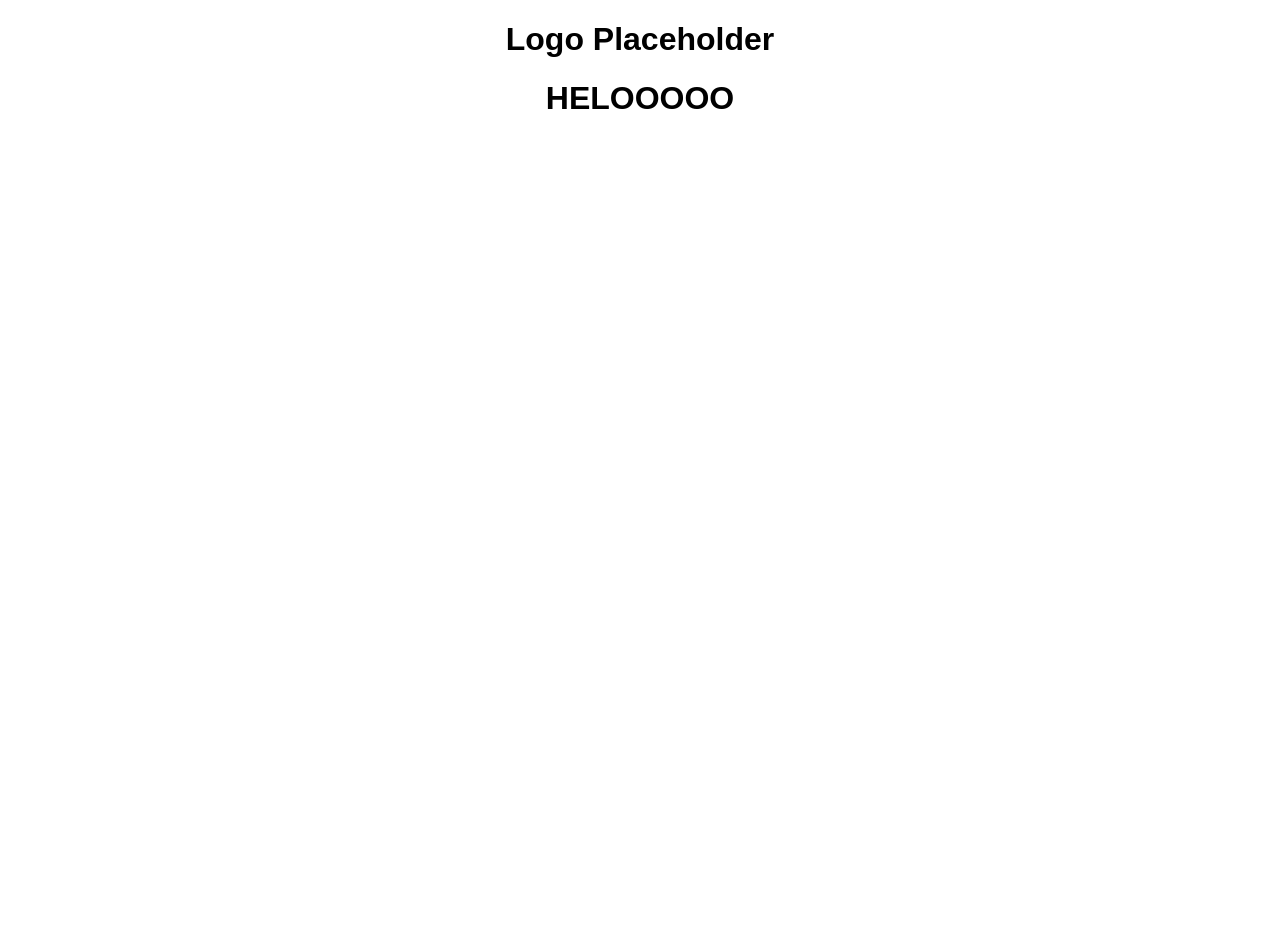
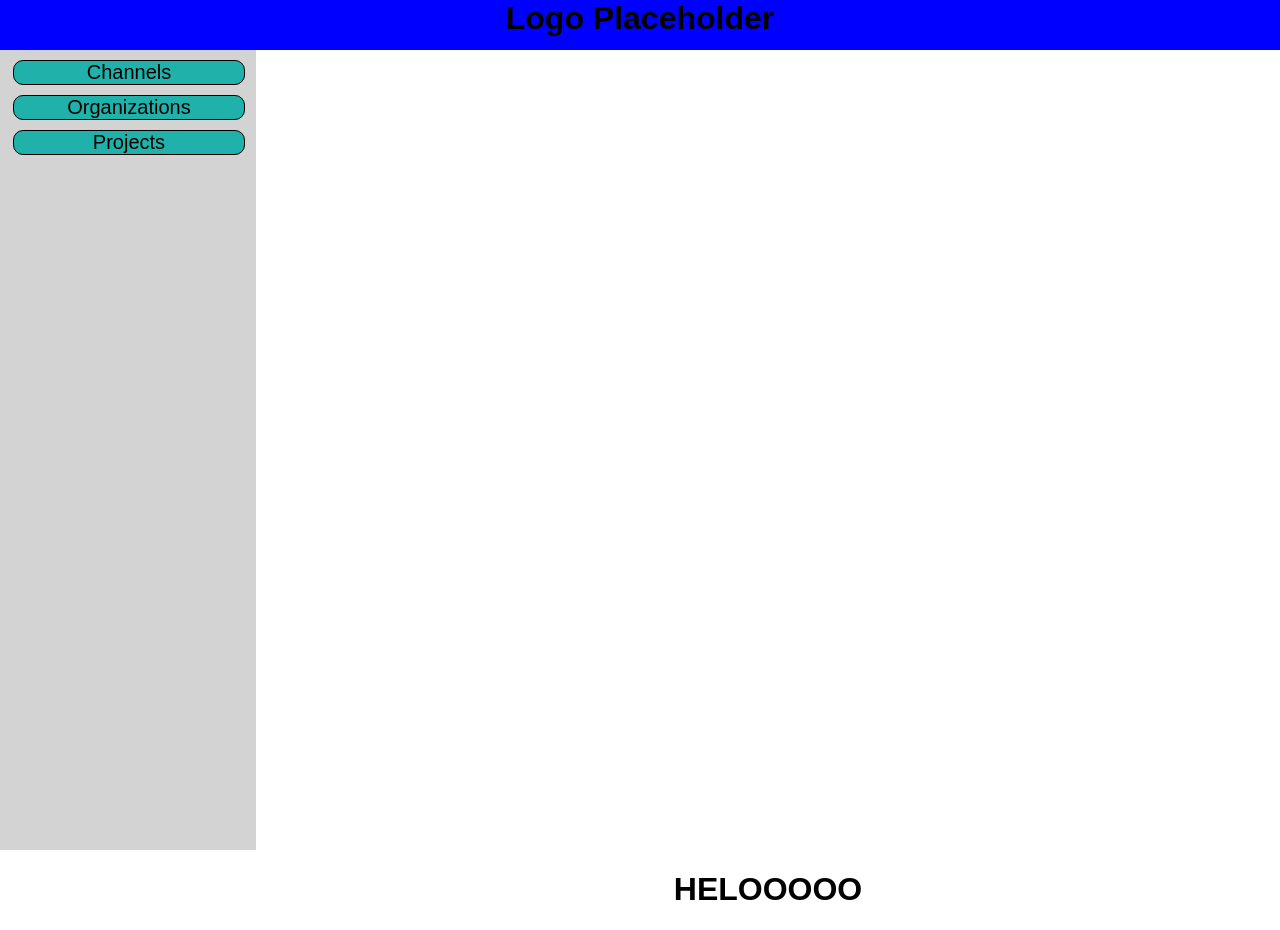
Before and after one commit to Coman907014/clone-desk, a React (Create React App) app in the folder clone-desk-app/: page /main-page in a window 1280 px wide. Before the commit the page ends 800 px from the top, so only its background shows below. Built offline with nearby package versions, Linux system fonts and the light colour scheme; no server answers.

Commit message:
Mapping still needed

```diff
--- a/clone-desk-app/src/App.js
+++ b/clone-desk-app/src/App.js
@@ -2,17 +2,65 @@ import React ,{ Component } from 'react';
 import './App.css';
 import { Route, Switch } from 'react-router-dom';
 import { withRouter } from 'react-router';
+import axios from 'axios';
 
 import LoginForm from './Components/Forms/LoginForm';
 import MainPage from './Components/MainPage/MainPage';
 
 class App extends Component {
   state = {
-   isLoggedIn: false
+   isLoggedIn: false,
+   dataIsFetched: false,
+   data: {
+    channels: [],
+    organizations: [],
+    projects: [],
+    success: false
+   },
+   showChannels: false,
+   showOrganizations: false,
+   showProjects: false,
   }
 
-  isUserLoggedIn = () => {
+  isUserLoggedInHandler = () => {
     this.props.history.push('/main-page')
+    this.setState({isLoggedIn: true})
+  };
+  componentDidUpdate () {
+    !this.state.dataIsFetched && this.getSideBarContent()
+  }
+
+  getSideBarContent = () => {
+    const baseURL = `https://test-api.clonedesk.com/api/v2/sidebar`;
+    const queryParams = `?organizationID=1&projectID=2`;
+    const finalURL = `${baseURL}${queryParams}`
+    axios.get(finalURL)
+    .then(response => {
+        response.status === 200
+        &&
+        this.setState({
+          data: {
+            channels: response.data.channels,
+            organizations: response.data.organizations,
+            projects: response.data.projects,
+            success: response.data.success
+          },
+          dataIsFetched: true
+        })
+        console.log(this.state.data)
+    })
+    .catch(error => console.log(error))
+}
+  toggleElementHandler = (event) => {
+
+  console.log(this.state);
+   return event.target.id === 'channels'
+    ? this.setState((prevState) => {return {showChannels: !prevState.showChannels}})
+    : event.target.id === 'organizations'
+    ? this.setState((prevState) => {return {showOrganizations: !prevState.showOrganizations}})
+    : event.target.id === 'projects'
+    ? this.setState((prevState) => {return {showProjects: !prevState.showProjects}})
+    : null
   }
 
 
@@ -20,8 +68,8 @@ class App extends Component {
     return (
       <div className="App">
         <Switch>
-        <Route path='/' exact render={() => <LoginForm isLoggedIn={ this.isUserLoggedIn}/> } />
-        <Route path='/main-page' exact component = { MainPage } />
+        <Route path='/' exact render={() => (<LoginForm isLoggedIn={this.isUserLoggedInHandler}/> )} />
+        <Route path='/main-page' exact render = {() => <MainPage data={this.state.data} toggleElement={this.toggleElementHandler}/> } />
         </Switch>
       </div>
     );
--- a/clone-desk-app/src/Components/Header/Header.js
+++ b/clone-desk-app/src/Components/Header/Header.js
@@ -1,10 +1,10 @@
 import React from 'react';
-import styles from './Header.module.css'
+import style from './Header.module.css';
 
 const Header = () => {
     return(
-        <div style={{'marginTop':'0'}}>
-            <h1>Logo Placeholder</h1>
+        <div>
+            <h1 className={style.LogoWrapper}>Logo Placeholder</h1>
         </div>
     )
 }
--- a/clone-desk-app/src/Components/Header/Header.module.css
+++ b/clone-desk-app/src/Components/Header/Header.module.css
@@ -1,5 +1,5 @@
 .LogoWrapper {
     background-color: blue;
     height: 50px;
-    margin-top: 0px;
+    margin: 0;
 };
--- a/clone-desk-app/src/Components/MainPage/MainPage.js
+++ b/clone-desk-app/src/Components/MainPage/MainPage.js
@@ -1,41 +1,17 @@
-import React, { useState, useEffect } from 'react';
-import axios from 'axios';
+import React from 'react';
 
 import Header from '../Header/Header';
+import SideBar from '../SideBar/SideBar';
 
-const MainPage = () => {
-    const [ sideBarContent, setSideBarContent ] = useState({
-        channels: [],
-        organizations: [],
-        projects: [],
-        success: false
-    });
-
-    const getSideBarContent = () => {
-        const baseURL = `https://test-api.clonedesk.com/api/v2/sidebar`;
-        const queryParams = `?organizationID=1&projectID=2`;
-        const finalURL = `${baseURL}${queryParams}`
-        axios.get(finalURL)
-        .then(response => {
-            response.status === 200
-            && setSideBarContent(
-                {...sideBarContent},
-                sideBarContent.channels = response.data.channels,
-                sideBarContent.organizations = response.data.organizations,
-                sideBarContent.projects = response.data.projects,
-                sideBarContent.success = response.data.success
-                )
-        })
-        .catch(error => console.log(error))
-    }
-    useEffect(() => {
-        getSideBarContent()
-    }, [])
-
+const MainPage = (props) => {
     return (
         <div>
             <Header />
+            <SideBar data={props.data} toggleElement={props.toggleElement}/>
+            <div style={{'width':'80%', 'marginLeft': '20%'}}>
+
             <h1>HELOOOOO</h1>
+            </div>
         </div>
     )
 };
--- /dev/null
+++ b/clone-desk-app/src/Components/SideBar/SideBar.js
@@ -0,0 +1,21 @@
+import React from 'react';
+import style from './SideBar.module.css';
+
+const SideBar = (props) => {
+    return (
+        <div className={style.SideBar}>
+        <div className={style.SideBarHeader} id='channels' onClick={props.toggleElement}>
+            Channels
+        </div>
+
+        <div className={style.SideBarHeader} id='organizations' onClick={props.toggleElement}>
+            Organizations
+        </div>
+        <div className={style.SideBarHeader} id='projects' onClick={props.toggleElement}>
+            Projects
+        </div>
+        </div>
+    )
+};
+
+export default SideBar
--- /dev/null
+++ b/clone-desk-app/src/Components/SideBar/SideBar.module.css
@@ -0,0 +1,27 @@
+.SideBar {
+    width: 20%;
+    margin-right: 80%;
+    background-color: lightgrey;
+    height: 100vh;
+    display: inline-block;
+}
+
+.SideBarHeader {
+    width: 90%;
+    margin-left: 5%;
+    border-radius: 10px;
+    margin-top: 10px;
+    border: 1px solid black;
+    background-color: lightseagreen;
+    font-size: 20px;
+    cursor: pointer;
+}
+
+.SideBarContent {
+    background-color: blanchedalmond;
+    margin-top: 10px;
+    border: 1px solid lightgrey;
+    border-radius: 20px;
+    font-size: 20px;
+    cursor: pointer;
+}
```
